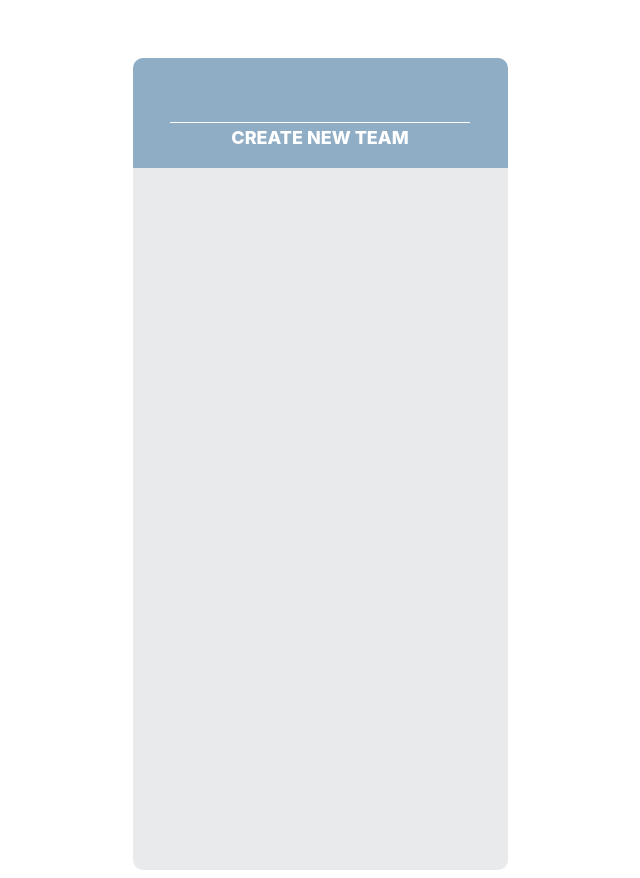
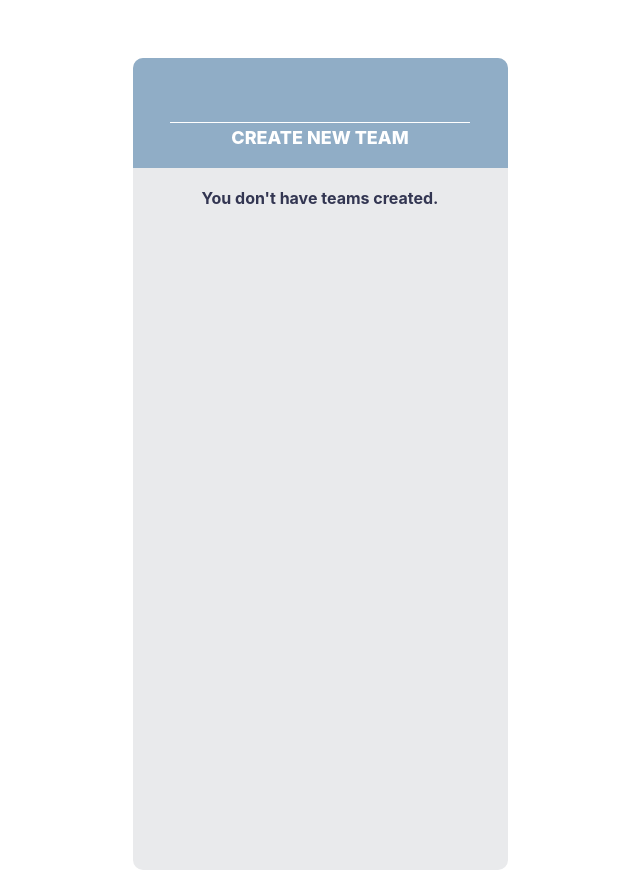
Before and after one commit to rafaelfreire09/Pokemon-Team-Builder, a React (Create React App) app: page / in a window 1280 px wide. Shown: the whole page, without its empty margins (320-960 px from the left). Built offline with nearby package versions, Linux system fonts and the light colour scheme.

Commit message:
Show message functionality done

```diff
--- a/src/pages/Teams/index.tsx
+++ b/src/pages/Teams/index.tsx
@@ -7,28 +7,34 @@ import Header from '../../components/Header';
 import MyTeam from '../../components/MyTeam';
 import Line from '../../components/Line';
 
-import { teamsData } from '../../utils';
+//import { teamsData } from '../../utils';
 import { ITeam } from '../../types/pokemon';
 
 function Teams()
 {
     const teamsStore = useAppSelector(state => state.teams);
 
-    /* const [ teams, setTeams ] = useState<ITeam[]>([]);
+    const [ teams, setTeams ] = useState<ITeam[]>([]);
     const [ showMessage, setShowMessage ] = useState(true);
 
     useEffect(() => {
         setTeams(teamsStore);
-        if (teams !== [])
+    }, []);
+
+    useEffect(() => {
+        checkMessage();
+    }, [teams])
+
+    function checkMessage ()
+    {
+        if (teams.length !== 0)
         {
-            console.log('Chegou1');
             setShowMessage(false);
         } else
         {
-            console.log('Chegou2');
             setShowMessage(true);
         }
-    }, [teamsStore]) */
+    }
 
     return (
         <S.Container>
@@ -39,9 +45,11 @@ function Teams()
             </Link>
 
             <S.TeamsSection>
-                {/* {showMessage &&
-                    <p>You don't have teams created</p>
-                } */}
+                {showMessage &&
+                    <S.Message>
+                        You don't have teams created.
+                    </S.Message>
+                }
                 {
                     teamsStore.map((element, index) => {
                         return (
--- a/src/pages/Teams/styles.ts
+++ b/src/pages/Teams/styles.ts
@@ -1,6 +1,13 @@
 import styled from 'styled-components';
 
 export const Container = styled.div``;
+
+export const Message = styled.div`
+    margin-top: 15px;
+    font-weight: 700;
+    color: #333652;
+    text-align: center;
+`;
 
 export const TeamsSection = styled.div`
     width: 345px;
```
